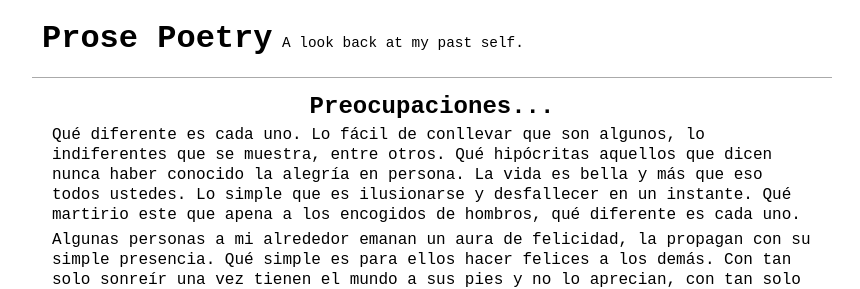
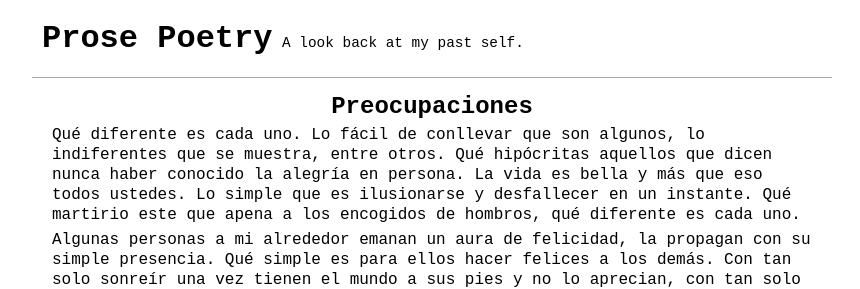
Before and after one commit to semanticdata/prose-poetry, a Jekyll site: the page built from _posts/2010-02-02-preocupaciones.md, in a window 1280 px wide. Shown: the top 289 px of the page, without its empty margins (208-1068 px from the left). Built offline with Jekyll 4.4.1, drawn with Linux system fonts in a browser that asks for light colours.

```diff
--- a/_posts/2010-02-02-preocupaciones.md
+++ b/_posts/2010-02-02-preocupaciones.md
@@ -1,5 +1,5 @@
 ---
-title: Preocupaciones...
+title: Preocupaciones
 canonical_url: https://elandres.wordpress.com/2010/02/02/preocupaciones/
 date: 2010-02-02
 layout: post
```
